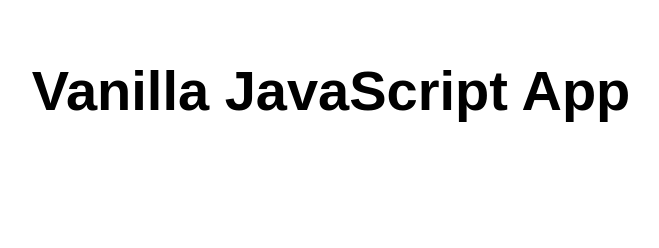
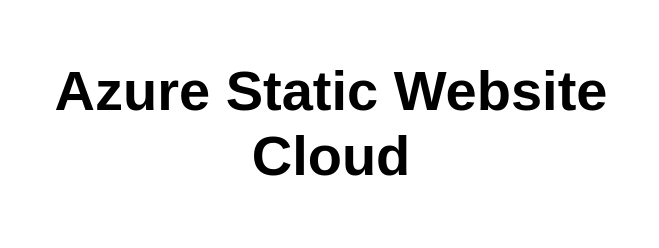
Before and after one commit to karolismic/mariuskaroliscolab, a website: page src/index.html in a window 1280 px wide. Shown: the whole page, without its empty margins (309-968 px from the left). Drawn offline with Linux system fonts and the light colour scheme.

Commit message:
index.html

```diff
--- a/src/index.html
+++ b/src/index.html
@@ -5,12 +5,12 @@
   <meta charset="UTF-8">
   <meta name="viewport" content="width=device-width, initial-scale=1.0">
   <link rel="stylesheet" href="styles.css">
-  <title>Vanilla JavaScript App</title>
+  <title>Azure Cloud</title>
 </head>
 
 <body>
   <main>
-    <h1>Vanilla JavaScript App</h1>
+    <h1>Azure Static Website Cloud</h1>
   </main>
 </body>
 
```
